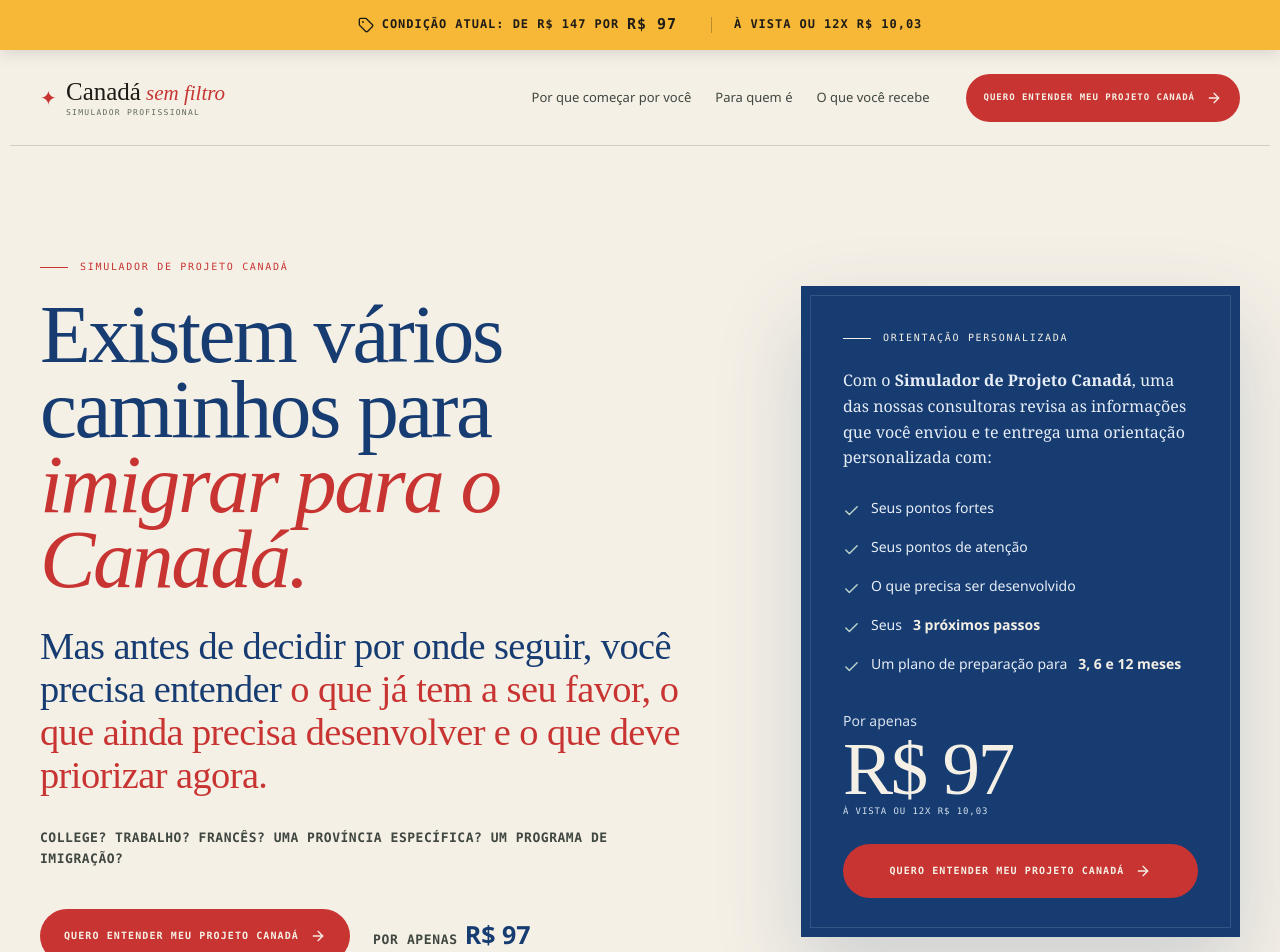
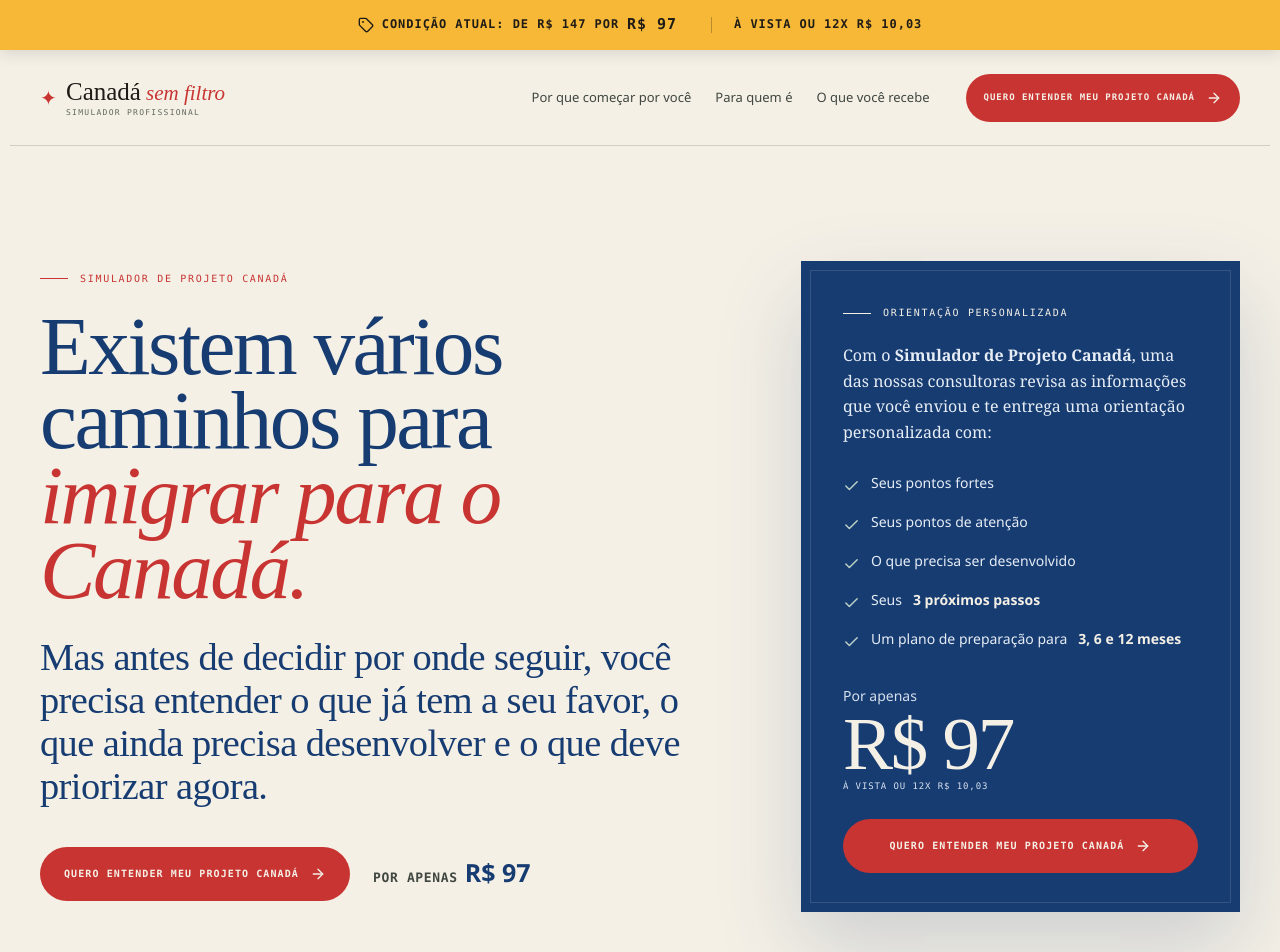
Before and after one commit to blbacelar/diagnostico-canada-sem-filtro, a Next.js app: page /simulador in a window 1280 px wide. Shown: the top 952 px of the page. Built offline with nearby package versions, Linux system fonts and the light colour scheme.

Commit message:
fix(simulator): simplify hero subheadline

```diff
--- a/app/globals.css
+++ b/app/globals.css
@@ -242,8 +242,7 @@ button:focus-visible, a:focus-visible, input:focus-visible, textarea:focus-visib
 
 /* Página de vendas em quatro dobras */
 .simulator-hero__subhead { max-width: 690px; margin: 28px 0 0; color: var(--brand-blue); font: 400 clamp(27px, 3vw, 40px)/1.12 var(--font-display), serif; letter-spacing: -.015em; }
-.simulator-hero__subhead strong { color: var(--brand-maple); font-weight: 400; }
-.simulator-hero__questions { max-width: 650px; margin: 30px 0 0; color: var(--ink-soft); font: 600 13px/1.65 var(--font-mono), monospace; letter-spacing: .04em; text-transform: uppercase; }
+.simulator-hero__subhead strong { color: inherit; font-weight: 400; }
 .simulator-hero__lede strong { color: var(--brand-blue); font-weight: 600; }
 .simulator-offer-card .simulator-checklist { margin: 26px 0 0; color: #E7EDF5; }
 .simulator-offer-card .simulator-checklist li { color: #E7EDF5; }
@@ -281,7 +280,6 @@ button:focus-visible, a:focus-visible, input:focus-visible, textarea:focus-visib
   .simulator-hero-price strong { font-size: 22px; }
   .simulator-hero__actions + .simulator-checklist--hero { margin-top: 22px; }
   .simulator-hero__subhead { font-size: 28px; }
-  .simulator-hero__questions { margin-top: 24px; font-size: 11px; }
   .simulator-hero-disclaimer { margin: -20px 0 0; }
   .simulator-problem, .simulator-how-compact, .simulator-final-offer { grid-template-columns: 1fr; }
   .simulator-problem { padding: 75px 20px; }
--- a/components/SimulatorSalesLanding.tsx
+++ b/components/SimulatorSalesLanding.tsx
@@ -88,7 +88,6 @@ export function SimulatorSalesLanding() {
           <p className="eyebrow"><span /> Simulador de Projeto Canadá</p>
           <h1 id="simulator-title">Existem vários caminhos para <em>imigrar para o Canadá.</em></h1>
           <h2 className="simulator-hero__subhead">Mas antes de decidir por onde seguir, você precisa entender <strong>o que já tem a seu favor, o que ainda precisa desenvolver e o que deve priorizar agora.</strong></h2>
-          <p className="simulator-hero__questions">College? Trabalho? Francês? Uma província específica? Um programa de imigração?</p>
           <div className="simulator-hero__actions"><CheckoutLink placement="hero">Quero entender meu Projeto Canadá</CheckoutLink><span className="simulator-hero-price"><span>Por apenas</span> <strong>{simulatorSalesConfig.currentPrice}</strong></span></div>
         </div>
 
```
